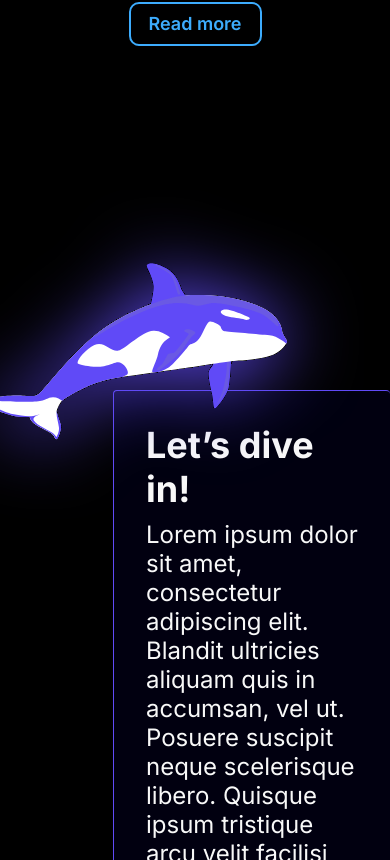
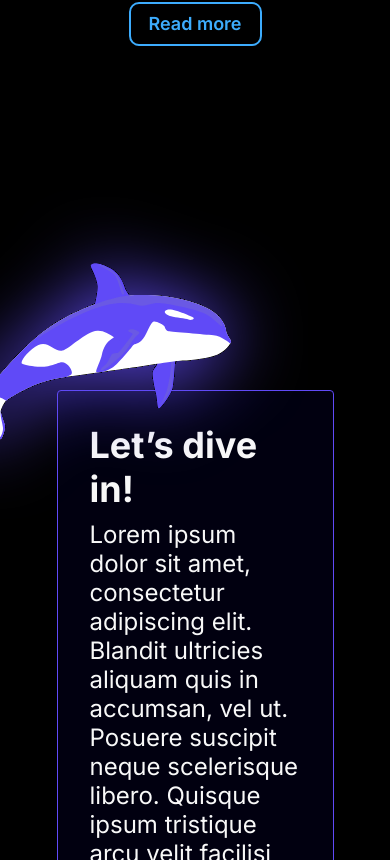
Before and after one commit to mbuslenko/pixold-web, a React (Create React App) app: page /home in a window 390 px wide. Shown: the part 3004-3864 px from the top of the page. Built offline with nearby package versions, Linux system fonts and the light colour scheme.

Commit message:
comment fixes

```diff
--- a/src/components/ui-kit/modal/Modal.tsx
+++ b/src/components/ui-kit/modal/Modal.tsx
@@ -24,12 +24,12 @@ export const Modal: React.FC<IModalProps> = ({
       </p>
       {children &&
         <div className={styles['button-container']}>
-          {React.Children.map(children, (v, i) =>
+          {React.Children.map(children, (value, index) =>
             <div
               className={styles['button-wrapper']}
-              key={i}
+              key={index}
             >
-              {v}
+              {value}
             </div>,
           )}
         </div>
--- a/src/pages/homepage/GetStartedScreen.scss
+++ b/src/pages/homepage/GetStartedScreen.scss
@@ -2,7 +2,6 @@
 
 .get-started-screen {
   padding: 380px 0 530px;
-  display: -webkit-flex;
   display: flex;
   justify-content: center;
   // overflow: hidden;
@@ -35,17 +34,14 @@
   padding: 32px;
 }
 
-.get-started-modal-color {
-  background-color: $black;
-  color: $white;
-  border: 1px solid $purple;
-}
-
 @media screen and (max-width: 425px) {
   .get-started-screen {
-    -webkit-justify-content: right;
-    justify-content: right;
+    justify-content: unset;
     padding: 244px 0 265px;
+  }
+
+  .info-container {
+    margin: auto;
   }
 
   .whale-top {
@@ -61,8 +57,4 @@
   .get-started-modal-size {
     width: 277px;
   }
-
-  .get-started-modal-color {
-    border-right: none;
-  }
 }
--- a/src/pages/homepage/GetStartedScreen.tsx
+++ b/src/pages/homepage/GetStartedScreen.tsx
@@ -17,7 +17,6 @@ export const GetStartedScreen: React.FC = () => {
           heading='Let’s dive in!'
           text='Lorem ipsum dolor sit amet, consectetur adipiscing elit. Blandit ultricies aliquam quis in accumsan, vel ut. Posuere suscipit neque scelerisque libero. Quisque ipsum tristique arcu velit facilisi nec lectus. Commodo sed elementum congue consequat.'
           sizeClassName='get-started-modal-size'
-          colorsClassName='get-started-modal-color'
         >
           {/* #TODO: look for alternative for redirect */}
           <Link to='/auth'>
--- a/src/pages/homepage/PolygonsScreen.scss
+++ b/src/pages/homepage/PolygonsScreen.scss
@@ -1,4 +1,9 @@
 @import '../../shared/Variable.scss';
+
+$red: #D63031;
+$yellow: #FFEC40;
+$blue: #3DACFD;
+
 
 .info-modal-position {
   position: absolute;
@@ -21,18 +26,18 @@
 }
 
 .polygon-btn-red {
-  color: #D63031;
-  border-color: #D63031;
+  color: $red;
+  border-color: $red;
 }
 
 .polygon-btn-yellow {
-  color: #FFEC40;
-  border-color: #FFEC40;
+  color: $yellow;
+  border-color: $yellow;
 }
 
 .polygon-btn-blue {
-  color: #3DACFD;
-  border-color: #3DACFD;
+  color: $blue;
+  border-color: $blue;
 }
 
 @media screen and (max-width: $screen-max-width-mobile) {
--- a/src/pages/homepage/PolygonsScreen.tsx
+++ b/src/pages/homepage/PolygonsScreen.tsx
@@ -41,10 +41,12 @@ export const PolygonsScreen: React.FC = () => {
     window.innerWidth <= 425
   );
 
-  const isPolygonOnPosition = (polygon: HTMLDivElement, x: number, y: number): boolean => (
-    y >= polygon.offsetTop && y <= polygon.offsetTop + polygon.offsetHeight &&
-    x >= polygon.offsetLeft && x <= polygon.offsetLeft + polygon.offsetWidth
-  );
+  const isPolygonOnPosition = (polygon: HTMLDivElement, x: number, y: number): boolean => {
+    const inRangeX: boolean = (y >= polygon.offsetTop) && (y <= polygon.offsetTop + polygon.offsetHeight);
+    const inRangeY: boolean = (x >= polygon.offsetLeft) && (x <= polygon.offsetLeft + polygon.offsetWidth);
+
+    return inRangeX && inRangeY;
+  };
 
   const setInfoModalPosition = (x: number, y: number): void => {
     setModalPosition({
```
